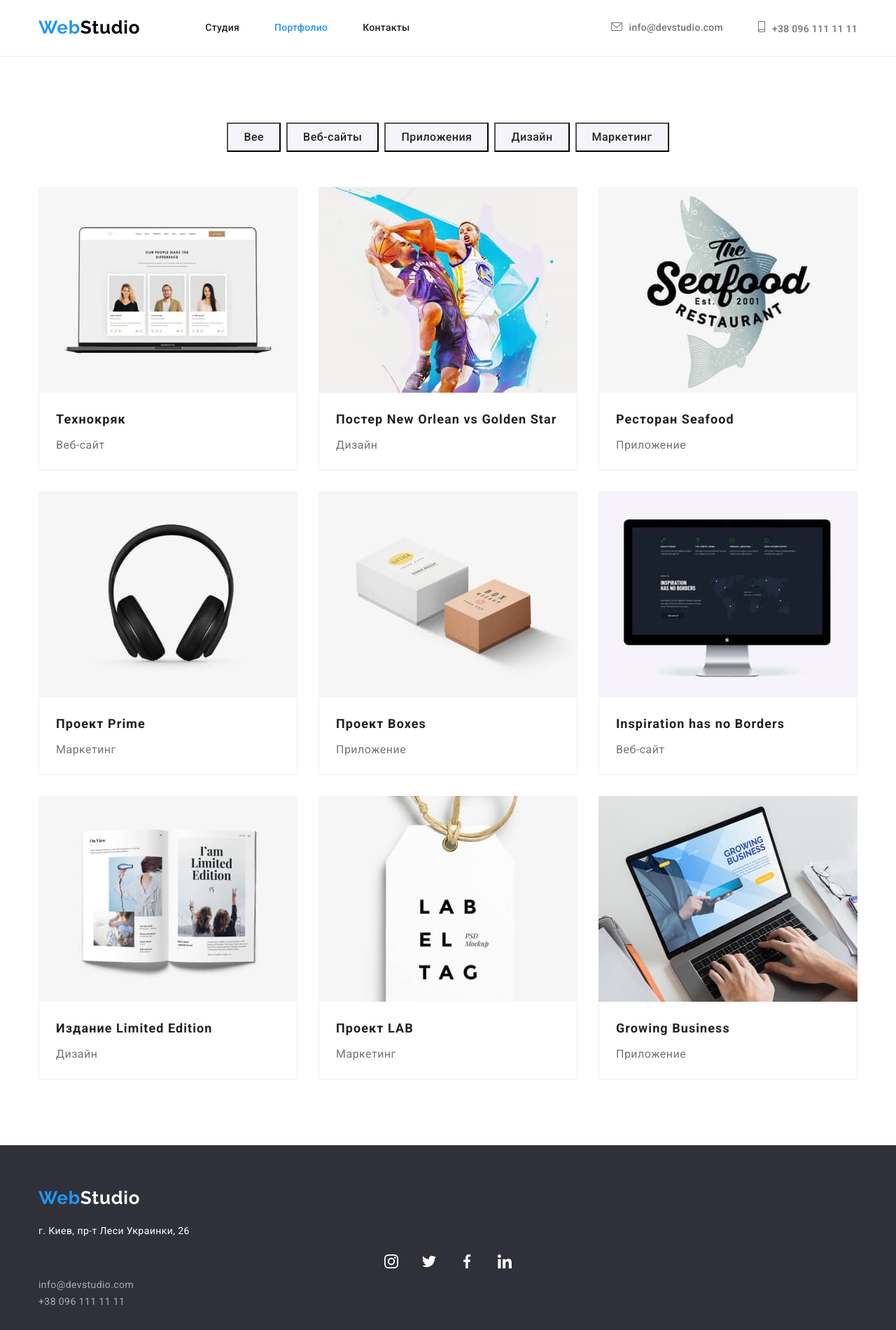
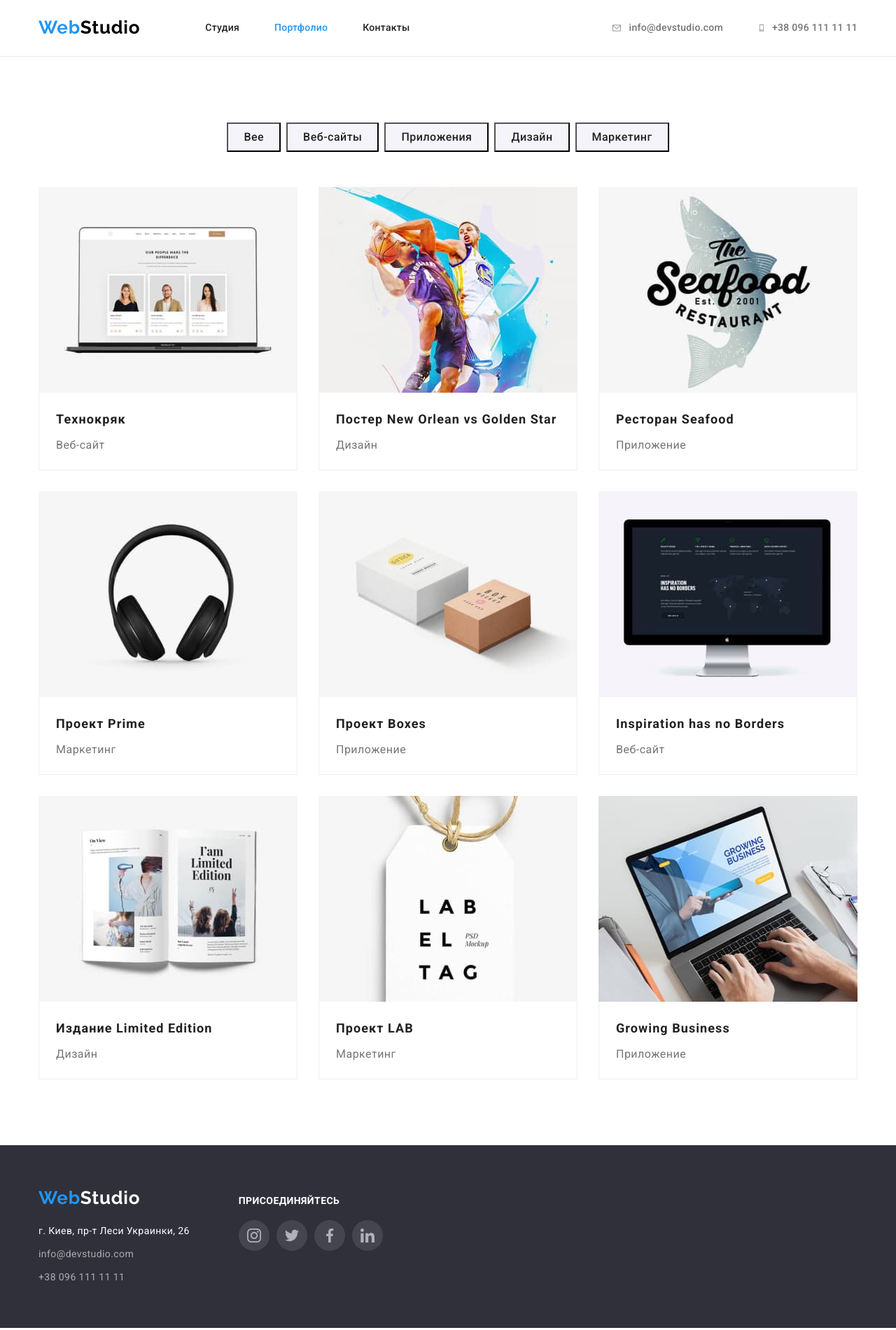
Before and after one commit to severrgm/goit-markup-hw-04.github.io, a plain HTML site: page portfolio.html in a window 1280 px wide. Shown: the whole page at 70% size. Drawn offline with nearby package versions, Linux system fonts and the light colour scheme.

Commit message:
02092021 0018

```diff
--- a/css/styles.css
+++ b/css/styles.css
@@ -94,8 +94,15 @@ img {
 .header-link-contacts:focus {
   color: var(--accent-color);
 }
-
+.icon-mail,
+.icon-tel {
+  display: inline-block;
+  margin-right: 10px;
+  fill: currentColor;
+}
 .header-link-contacts {
+  display: flex;
+  align-items: center;
   font-weight: 500;
   font-size: 14px;
   line-height: 1.14;
@@ -107,34 +114,8 @@ img {
   display: flex;
 }
 .header-logo.link {
-  display: block;
   padding-top: 24px;
   padding-bottom: 25px;
-}
-.mail .tel {
-  display: inline-flex;
-}
-.mail::before {
-  display: inline-block;
-  align-self: center;
-  width: 16px;
-  height: 12px;
-  margin-right: 10px;
-  content: "";
-
-  background-image: url(../img/mail.svg);
-  background-size: contain;
-}
-.tel::before {
-  display: inline-block;
-  align-self: center;
-  width: 10px;
-  height: 16px;
-  margin-right: 10px;
-  content: "";
-
-  background-image: url(../img/tel.svg);
-  background-size: contain;
 }
 
 /*-----HERO-----*/
@@ -352,7 +333,9 @@ h1 {
 .socials-item:not(:last-child) {
   margin-right: 10px;
 }
-
+.socials-icon {
+  fill: #afb1b8;
+}
 .socials-link:focus .socials-icon,
 .socials-link:hover .socials-icon {
   fill: #ffffff;
@@ -364,10 +347,6 @@ h1 {
 }
 
 /*----FOOTER------*/
-footer {
-  padding-top: 60px;
-  padding-bottom: 60px;
-}
 
 p {
   margin: 0px 0px 0px 0px;
@@ -375,7 +354,13 @@ p {
 
 .footer {
   background-color: #2f303a;
+  padding-top: 60px;
+  padding-bottom: 60px;
+}
+
+.footer-container {
   display: flex;
+  align-items: baseline;
 }
 
 .footer-logo {
@@ -529,6 +514,7 @@ h3 {
   display: flex;
 }
 .footer-text {
+  margin-bottom: 20px;
   font-family: Roboto;
   font-style: normal;
   font-weight: bold;
@@ -541,8 +527,23 @@ h3 {
 
 .footer-socials-box {
   display: block;
+  margin-left: 70px;
+}
+.footer-socials-item {
+  width: 44px;
+  height: 44px;
+  background-color: rgba(255, 255, 255, 0.1);
+  border-radius: 50%;
+}
+
+.footer-socials-item:not(:last-child) {
+  margin-right: 10px;
 }
 
 .address-container {
   padding-right: 0px;
 }
+
+.footer-socials-icon {
+  fill: #ffffff;
+}
--- a/portfolio.html
+++ b/portfolio.html
@@ -30,10 +30,38 @@
             </nav>
             <ul class="header-right list">
 
-                <li class="contacts-item"><a class="header-link-contacts link mail"
-                        href="mailto:info@devstudio.com">info@devstudio.com</a></li>
 
-                <li class="contacts-item"><a class="header-link-contacts link tel" href="tel:+380961111111">+38 096 111 11 11</a>
+
+                <li class="contacts-item">
+
+
+
+                    <a class="header-link-contacts link mail" href="mailto:info@devstudio.com">
+
+                        <svg class="icon-mail" width="16" height="12">
+
+                            <use href="./img/sprite.svg#icon-mail"> </use>
+
+                        </svg>
+                        info@devstudio.com
+                    </a>
+
+                </li>
+
+                <li class="contacts-item">
+
+
+
+                    <a class="header-link-contacts link tel" href="tel:+380961111111">
+
+                        <svg class="icon-tel" width="10" height="16">
+
+                            <use href="./img/sprite.svg#icon-tel"> </use>
+
+                        </svg>
+                        +38 096 111 11 11
+                    </a>
+
                 </li>
             </ul>
 
@@ -135,53 +163,64 @@
     </main>
 
 <footer class="footer">
-        <div class="container">
+    <div class="container footer-container">
+        <div class="address-container">
             <a class="footer-logo link" href="">
                 Web<span class="footer-accent">Studio</span>
             </a>
 
             <address class="address">
                 <p class="footer-address">г. Киев, пр-т Леси Украинки, 26</p>
-    <ul class="command-socials list socials">
-        <li class=socials-item>
+
+
+
+                <ul class="list">
+                    <li class="mail-li">
+                        <a class="footer-mail link" href="mailto:info@devstudio.com">info@devstudio.com</a>
+                    </li>
+                    <li>
+                        <a class="footer-tel link" href="tel:+380961111111">+38 096 111 11 11</a>
+
+                    </li>
+                </ul>
+            </address>
+        </div>
+        <div class="footer-socials-box">
+
+            <p class="footer-text">ПРИСОЕДИНЯЙТЕСЬ</p>
+
+            <ul class="footer-socials list socials">
+                <li class="footer-socials-item">
                     <a href="" class="socials-link link">
-                <svg class="socials-icon" width="20" height="20">
-                    <use href="./img/sprite.svg#icon-instagram2"> </use>
+                        <svg class="footer-socials-icon" width="20" height="20">
+                            <use href="./img/sprite.svg#icon-instagram"> </use>
                         </svg>
                     </a>
                 </li>
-        <li class=socials-item>
+                <li class="footer-socials-item">
                     <a href="" class="socials-link link">
-                <svg class="socials-icon" width="20" height="20">
-                    <use href="./img/sprite.svg#icon-twitter2"> </use>
+                        <svg class="footer-socials-icon" width="20" height="20">
+                            <use href="./img/sprite.svg#icon-twitter"> </use>
                         </svg>
                     </a>
                 </li>
-        <li class=socials-item>
+                <li class="footer-socials-item">
                     <a href="" class="socials-link link">
-                <svg class="socials-icon" width="20" height="20">
-                    <use href="./img/sprite.svg#icon-facebook2"> </use>
+                        <svg class="footer-socials-icon" width="20" height="20">
+                            <use href="./img/sprite.svg#icon-facebook"> </use>
                         </svg>
                     </a>
                 </li>
-        <li class=socials-item>
+                <li class="footer-socials-item">
                     <a href="" class="socials-link link">
-                <svg class="socials-icon" width="20" height="20">
-                    <use href="./img/sprite.svg#icon-linkedin2"> </use>
+                        <svg class="footer-socials-icon" width="20" height="20">
+                            <use href="./img/sprite.svg#icon-linkedin"> </use>
                         </svg>
                     </a>
                 </li>
 
             </ul>
-            <ul class="list">
-                <li>
-                    <a class="footer-mail link" href="mailto:info@devstudio.com">info@devstudio.com</a>
-                </li>
-                <li>
-                    <a class="footer-tel link" href="tel:+380961111111">+38 096 111 11 11</a>
-                </li>
-            </ul>
-        </address>
+        </div>
     </div>
 </footer>
 
```
Also changed, not shown: index.html (+48 -16 lines), img/sprite.svg. Lines whose indentation alone changed are shown as unchanged.
